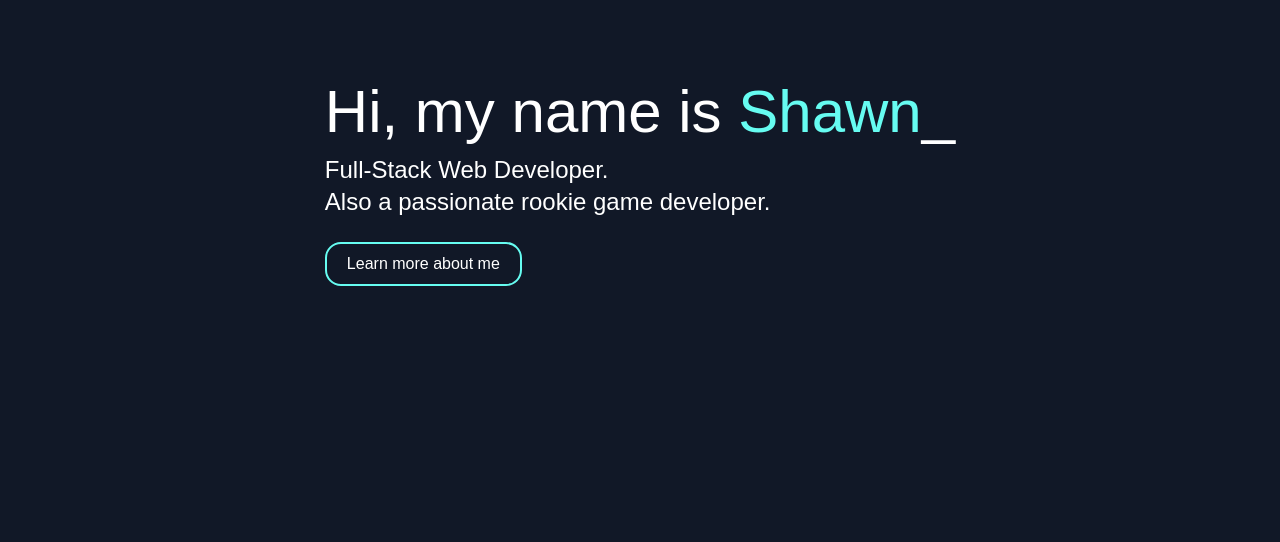
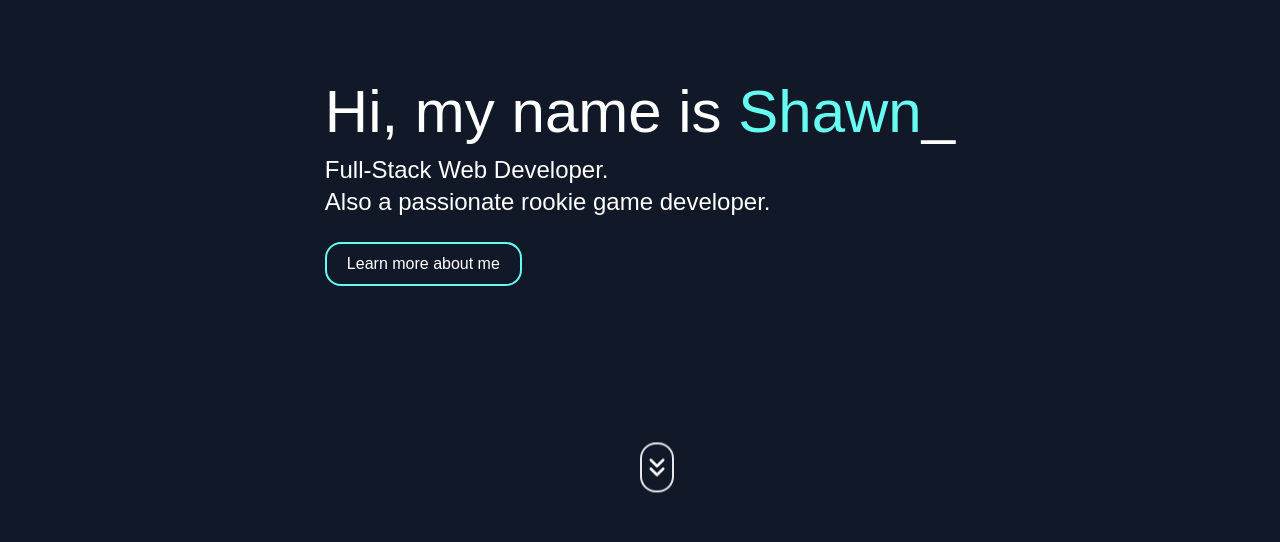
Before and after one commit to XianFengWu1996/personal-portfolio, a Next.js app: page / in a window 1280 px wide. Shown: the part 222-764 px from the top of the page. Built offline with nearby package versions, Linux system fonts and the light colour scheme; a web font is replaced by a local one.

Commit message:
add chevron down button to main page and animation

```diff
--- a/src/components/Main/Main.tsx
+++ b/src/components/Main/Main.tsx
@@ -1,7 +1,10 @@
+import { FiChevronsDown } from 'react-icons/fi';
+
 const Main = () => {
   return (
-    <div className="w-full h-screen flex justify-center items-center text-left">
-      <div className="flex flex-col items-start">
+    <div>
+      <div className="w-full h-screen flex justify-center items-center text-left relative">
+        <div className="flex flex-col items-start ">
           <h1 className="text-6xl my-3">
             Hi, my name is <span className="text-[#66FCF1]">Shawn</span>
             <span className="flash">_</span>
@@ -12,6 +15,11 @@ const Main = () => {
           <button className="mt-6 px-5 py-2 border-[#66FCF1] border-2 rounded-2xl hover:bg-[#66FCF1]/70">
             Learn more about me
           </button>
+
+          <div className="nav-down flex absolute bottom-20 left-[50%] translate-x[-50%] border-2 py-2 rounded-2xl hover:bg-gray-700 cursor-pointer">
+            <FiChevronsDown size={30} />
+          </div>
+        </div>
       </div>
     </div>
   );
--- a/src/components/Navbar/DesktopNav.tsx
+++ b/src/components/Navbar/DesktopNav.tsx
@@ -12,7 +12,7 @@ interface DesktopNavProps {
 const DesktopNav = (props: DesktopNavProps) => {
   return (
     <div>
-      <div className="fixed w-full h-20 flex justify-between items-center py-5 px-3 sm:px-5 md:px-7 lg:px-10 border-b border-gray-800">
+      <div className="fixed w-full h-20 flex justify-between items-center py-5 px-3 sm:px-5 md:px-7 lg:px-10 border-b border-gray-800 z-[100] bg-gray-900">
         {/* logo image */}
         <div>
           <Image src={WhiteLogo} alt="Logo Image" height={75} width={75} />
--- a/src/components/Navbar/MobileNav.tsx
+++ b/src/components/Navbar/MobileNav.tsx
@@ -14,7 +14,7 @@ const MobileNav = (props: MobileNavProps) => {
     <div
       className={
         props.isOpen
-          ? 'md:hidden fixed top-0 left-0 w-full h-screen bg-white/40'
+          ? 'md:hidden fixed top-0 left-0 w-full h-screen bg-white/40 z-[100]'
           : ''
       }
     >
--- a/src/components/Navbar/NavBar.tsx
+++ b/src/components/Navbar/NavBar.tsx
@@ -7,6 +7,7 @@ const NavBar = () => {
 
   const handleOpen = () => {
     setOpen(true);
+    console.log('clicked');
   };
 
   const handleClose = () => {
--- a/src/styles/Components.css
+++ b/src/styles/Components.css
@@ -26,3 +26,17 @@
     opacity: 0;
   }
 }
+
+.nav-down {
+  animation: upDown 1s linear infinite;
+}
+
+@keyframes upDown {
+  50% {
+    transform: translateY(-10px);
+  }
+  0%,
+  100% {
+    transform: translateY(0px);
+  }
+}
```
Lines whose indentation alone changed are shown as unchanged.
